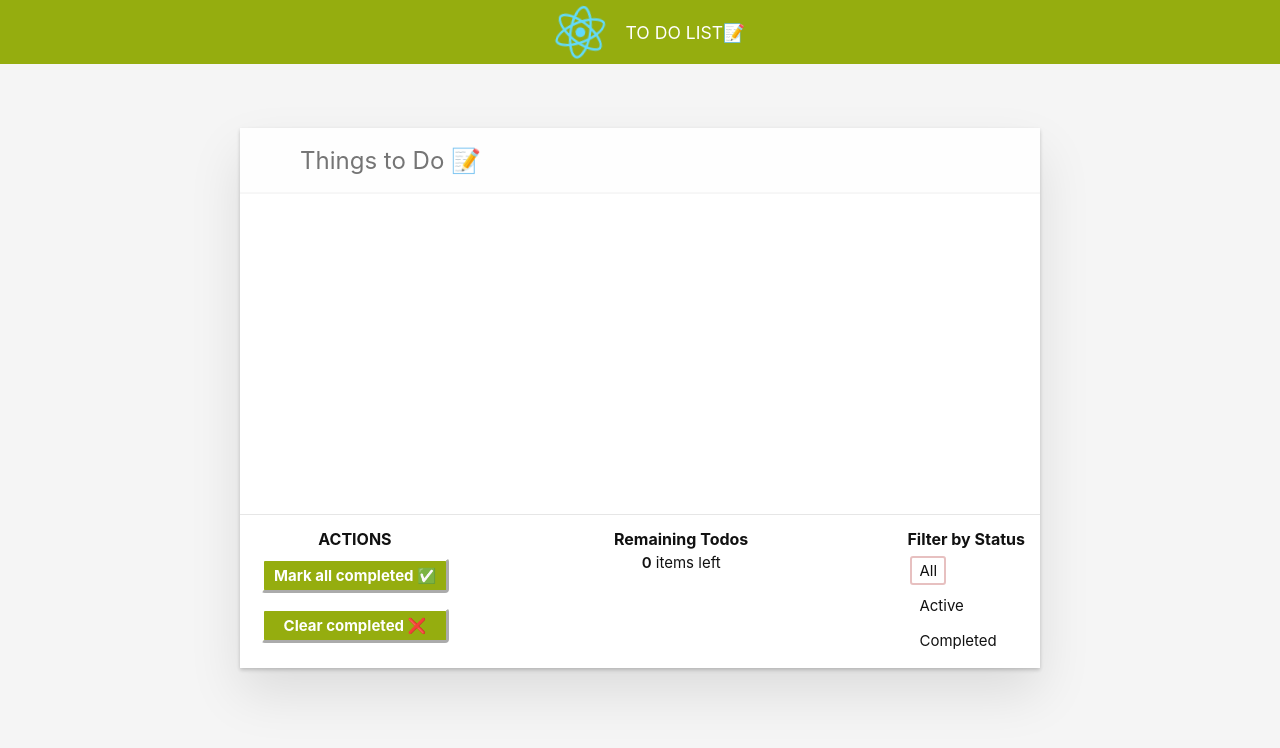
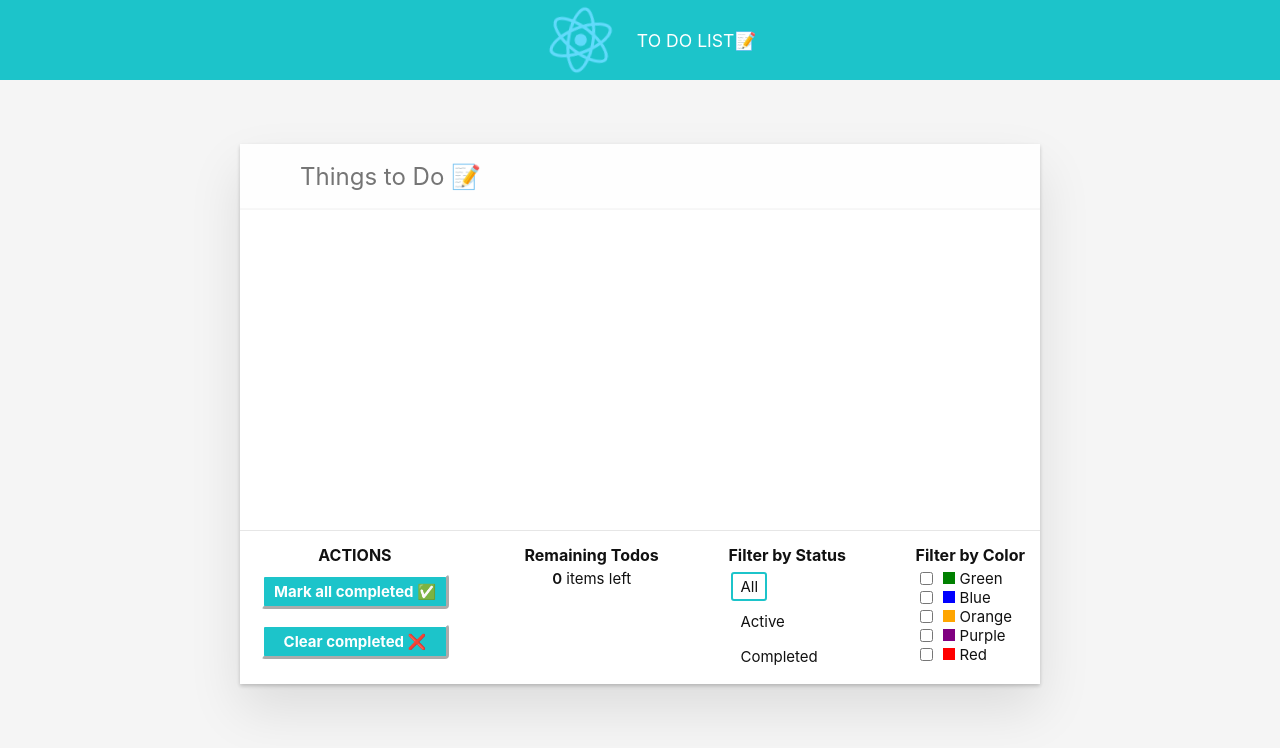
Before and after one commit to Achilesseb/ToDoApp, a React (Create React App) app: page / in a window 1280 px wide. Shown: the top 748 px of the page. Built offline with nearby package versions, Linux system fonts and the light colour scheme.

Commit message:
finished filter by status feature. Added color filter. Next: Filter by color feature

```diff
--- a/src/App.css
+++ b/src/App.css
@@ -3,7 +3,7 @@
 }
 
 .App-logo {
-  height: 8vmin;
+  height: 10vmin;
   pointer-events: none;
 }
 
--- a/src/features/filters.feature/filtersSlice.js
+++ b/src/features/filters.feature/filtersSlice.js
@@ -9,10 +9,7 @@ const initialState = {
 };
 
 const filtersReducer = (state = initialState, action) => {
-  console.log(state);
-  console.log(action.payload);
-  console.log(action);
-  switch (action.payload) {
+  switch (action.type) {
     case "FILTERS_STATUS_FILTER_CHANGED": {
       return {
         ...state,
--- a/src/features/footer.feature/footer.feature.jsx
+++ b/src/features/footer.feature/footer.feature.jsx
@@ -1,6 +1,6 @@
 import React from "react";
 import { useDispatch, useSelector } from "react-redux";
-
+import { availableColors, capitalize } from "../filters.feature/filters.colors";
 import { StatusFilters } from "../filters.feature/filtersSlice";
 
 const RemainingTodos = ({ count }) => {
@@ -38,22 +38,55 @@ const StatusFilter = ({ value: status, onChange }) => {
   );
 };
 
+const ColorFilters = ({ value: colors, onChange }) => {
+  console.log(colors);
+  const renderColors = availableColors.map((color) => {
+    const checked = colors.includes(color);
+    console.log(checked);
+    const handleChange = () => {
+      const changeType = checked ? "REMOVED" : "ADDED";
+      onChange(color, changeType);
+    };
+    return (
+      <label key={color}>
+        <input
+          type="checkbox"
+          checked={checked}
+          name={color}
+          onChange={handleChange}
+        />
+        <span className="color-block" style={{ backgroundColor: color }} />
+        {capitalize(color)}
+      </label>
+    );
+  });
+  return (
+    <div className="filters colorFilters">
+      <h5>Filter by Color</h5>
+      <form className="colorSelection">{renderColors}</form>
+    </div>
+  );
+};
 const Footer = () => {
   const dispatch = useDispatch();
-  const { status } = useSelector((state) => {
+  const { status, colors } = useSelector((state) => {
     console.log(state);
     return state.filters;
   });
-  console.log(status);
   const todosRemaining = useSelector((state) => {
     const uncompeltedTodos = state.todos.filter((todo) => !todo.completed);
-    console.log(uncompeltedTodos);
+
     return uncompeltedTodos.length;
   });
   const onMarkCompletedClicked = () => dispatch({ type: "TODOS_COMPLETE" });
   const onMarkClearCompleted = () => dispatch({ type: "TODOS_CLEAR_COMPLETE" });
   const onStatusChange = (status) =>
     dispatch({ type: "FILTERS_STATUS_FILTER_CHANGED", payload: status });
+  const onColorChange = (color, changeType) =>
+    dispatch({
+      type: "FITLERS_COLOR_FILTER_CHANGED",
+      payload: { color, changeType },
+    });
   return (
     <footer className="footer">
       <div className="actions">
@@ -67,6 +100,7 @@ const Footer = () => {
       </div>
       <RemainingTodos count={todosRemaining} />
       <StatusFilter value={status} onChange={onStatusChange} />
+      <ColorFilters value={colors} onChange={onColorChange} />
     </footer>
   );
 };
--- a/src/index.css
+++ b/src/index.css
@@ -1,5 +1,5 @@
 :root {
-  --redux-color: #95ad0f;
+  --redux-color: #1cc4ca;
 }
 
 html {
@@ -519,16 +519,16 @@ ul.todo-list {
 }
 
 .filters.statusFilters li button:hover {
-  border-color: rgba(175, 47, 47, 0.1);
+  border-color: rgba(175, 47, 47, 0.2);
 }
 
 .filters.statusFilters li button.selected {
-  border-color: rgba(175, 47, 47, 0.3);
+  border-color: var(--redux-color);
 }
 
 .filters.colorFilters .color-block {
   display: inline-block;
-  width: 20px;
+  width: 12px;
   height: 12px;
   border-radius: 3;
   margin-left: 5px;
@@ -599,6 +599,9 @@ ul.todo-list {
 }
 
 form.colorSelection label {
+  display: flex;
+  justify-content: flex-start;
+  align-items: center;
   margin: 0;
 }
 
```
